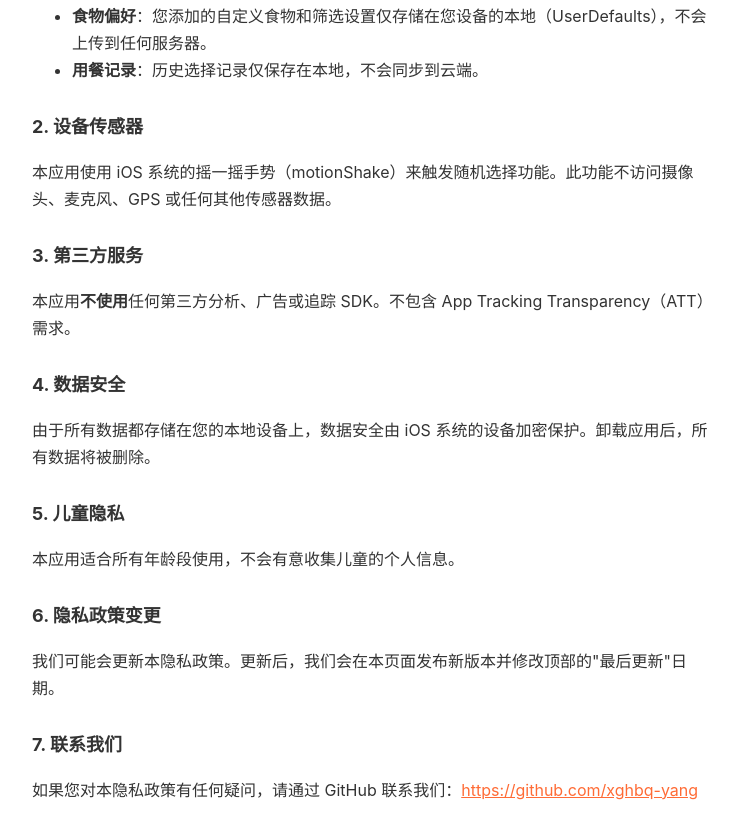
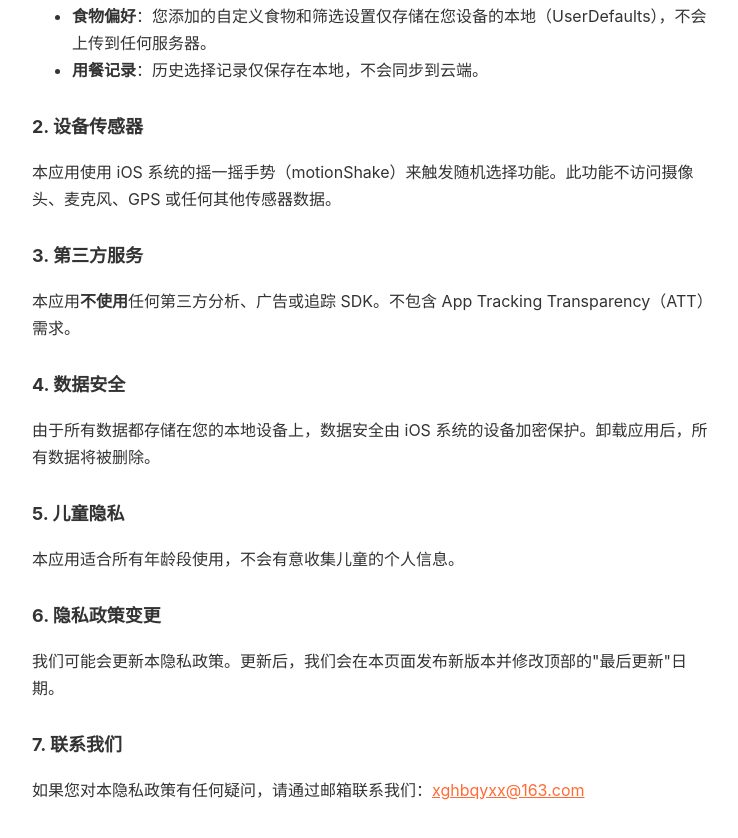
Before and after one commit to xghbq-yang/app-legal, a plain HTML site: page foodroulette.html in a window 1280 px wide. Shown: the part 302-1140 px from the top of the page, without its empty margins (268-1006 px from the left). Drawn offline with Linux system fonts and the light colour scheme.

Commit message:
联系我们改为邮箱

```diff
--- a/foodroulette.html
+++ b/foodroulette.html
@@ -42,6 +42,6 @@ a { color: #FF6B35; }
 <p>我们可能会更新本隐私政策。更新后，我们会在本页面发布新版本并修改顶部的"最后更新"日期。</p>
 
 <h2>7. 联系我们</h2>
-<p>如果您对本隐私政策有任何疑问，请通过 GitHub 联系我们：<a href="https://github.com/xghbq-yang">https://github.com/xghbq-yang</a></p>
+<p>如果您对本隐私政策有任何疑问，请通过邮箱联系我们：<a href="mailto:xghbqyxx@163.com">xghbqyxx@163.com</a></p>
 </body>
 </html>
```
Also changed, not shown: salaryticker.html (+1 -1 lines), typecard.html (+1 -1 lines), wrokcalendar.html (+1 -1 lines).
